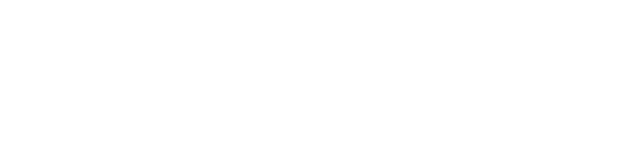
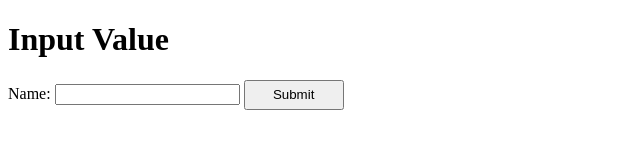
Before and after one commit to ulugbekprogrammer/dom, a plain HTML site: page index.html in a window 1280 px wide. Shown: the whole page, without its empty margins (0-640 px from the left). Drawn offline with Linux system fonts and the light colour scheme.

Commit message:
first commit

```diff
--- a/index.html
+++ b/index.html
@@ -4,9 +4,20 @@
     <meta charset="UTF-8">
     <meta name="viewport" content="width=device-width, initial-scale=1.0">
     <title>Document</title>
+    <style>
+        button {
+            width: 100px;
+            height: 30px;
+
+        }
+    </style>
 </head>
 <body>
-
+    <h1>Input Value</h1>
+    <label>
+        Name: <input id="input_id">
+    </label>
+    <button onclick="log('input_id')">Submit</button>
 </body>
 <script src="main.js"></script>
 </html>
--- a/main.js
+++ b/main.js
@@ -0,0 +1,6 @@
+function readInput(element) {
+    return document.getElementById(element).value;
+}
+function log(element) {
+    console.log(readInput(element))
+}
```
